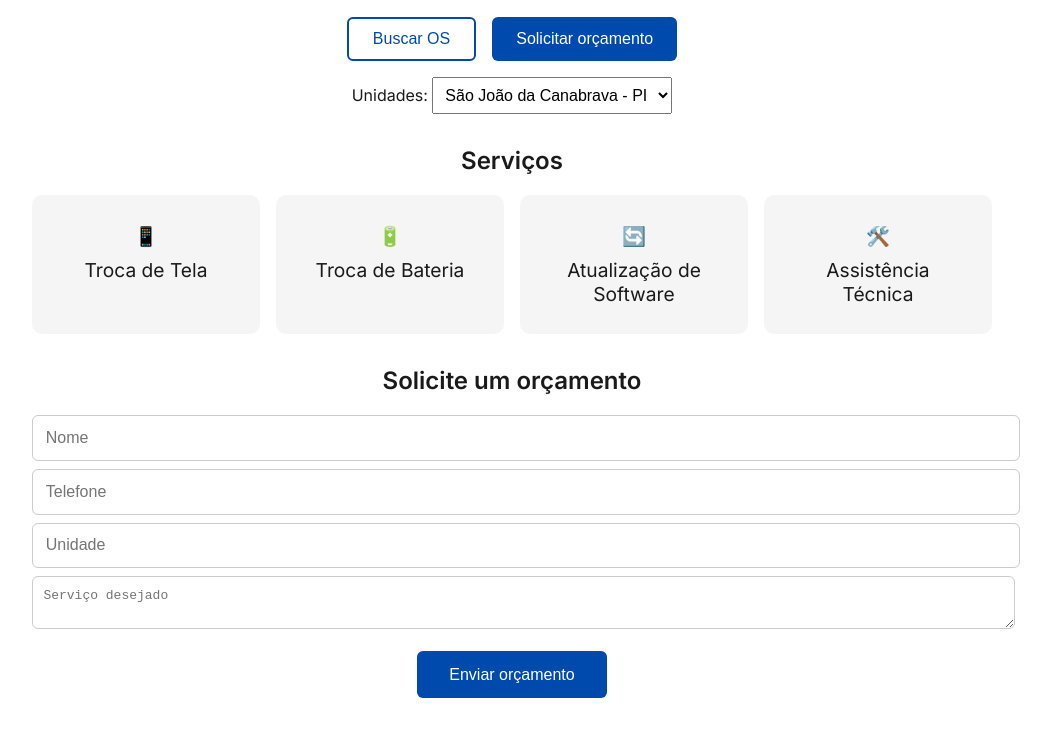
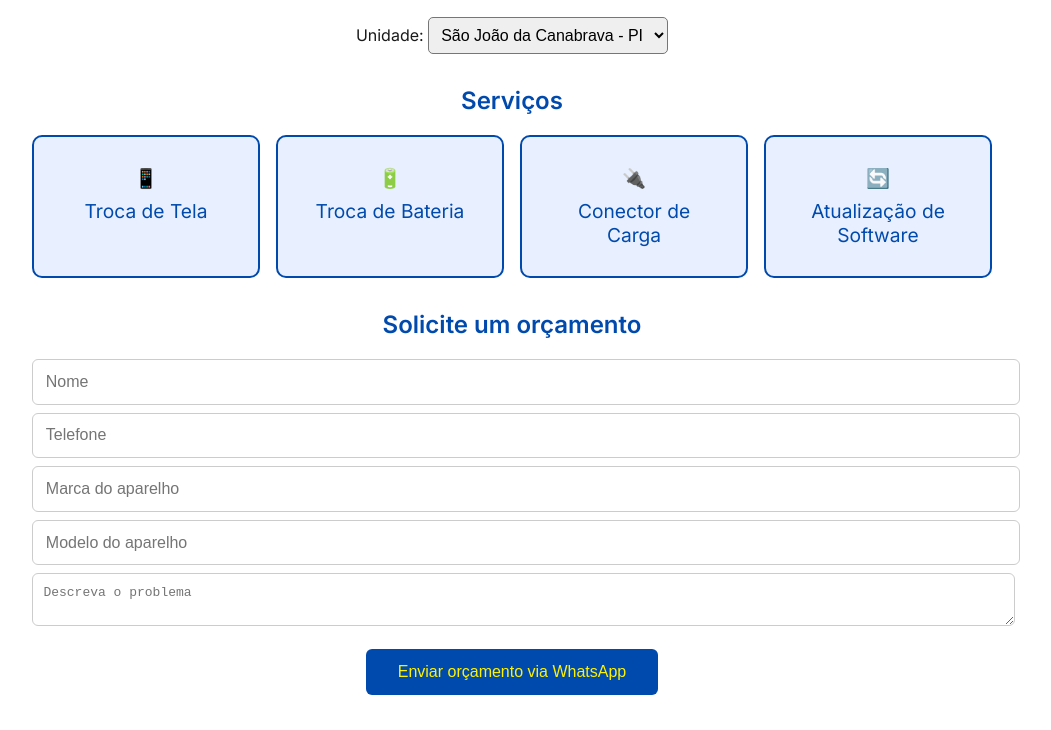
Before and after one commit to alanembracell/EMBRACELL-NOVO, a plain HTML site: page index.html in a window 1280 px wide. Shown: the part 251-981 px from the top of the page, without its empty margins (128-1179 px from the left). Drawn offline with Linux system fonts and the light colour scheme.

Commit message:
Add files via upload

```diff
--- a/index.html
+++ b/index.html
@@ -12,12 +12,8 @@
   <div class="container">
     <header>
       <img src="logo.png" alt="Embracell Company" class="logo" />
-      <div class="buttons">
-        <button class="secondary">Buscar OS</button>
-        <button class="primary">Solicitar orçamento</button>
-      </div>
       <div class="unidade">
-        <label>Unidades:</label>
+        <label>Unidade:</label>
         <select>
           <option selected>São João da Canabrava - PI</option>
           <option>Nova Unidade em breve...</option>
@@ -30,8 +26,8 @@
       <div class="cards">
         <div class="card">📱<span>Troca de Tela</span></div>
         <div class="card">🔋<span>Troca de Bateria</span></div>
+        <div class="card">🔌<span>Conector de Carga</span></div>
         <div class="card">🔄<span>Atualização de Software</span></div>
-        <div class="card">🛠️<span>Assistência Técnica</span></div>
       </div>
     </section>
 
@@ -40,9 +36,10 @@
       <form action="https://wa.me/5511931519489" method="get" target="_blank">
         <input type="text" placeholder="Nome" required />
         <input type="text" placeholder="Telefone" required />
-        <input type="text" placeholder="Unidade" required />
-        <textarea placeholder="Serviço desejado" required></textarea>
-        <button type="submit">Enviar orçamento</button>
+        <input type="text" placeholder="Marca do aparelho" required />
+        <input type="text" placeholder="Modelo do aparelho" required />
+        <textarea placeholder="Descreva o problema" required></textarea>
+        <button type="submit">Enviar orçamento via WhatsApp</button>
       </form>
     </section>
   </div>
--- a/style.css
+++ b/style.css
@@ -2,7 +2,7 @@
 body {
   margin: 0;
   font-family: 'Inter', sans-serif;
-  background: #fff;
+  background: #ffffff;
   color: #1a1a1a;
 }
 .container {
@@ -15,46 +15,27 @@ body {
   width: 200px;
   margin: 1em auto;
 }
-.buttons {
-  display: flex;
-  justify-content: center;
-  gap: 1em;
-  margin-bottom: 1em;
-}
-button {
-  padding: 0.7em 1.5em;
-  border: none;
-  font-size: 1em;
-  border-radius: 6px;
-  cursor: pointer;
-}
-.primary {
-  background-color: #004aad;
-  color: white;
-}
-.secondary {
-  background-color: white;
-  border: 2px solid #004aad;
-  color: #004aad;
-}
 .unidade {
   margin-bottom: 2em;
 }
 select {
   padding: 0.5em;
   font-size: 1em;
+  border-radius: 5px;
 }
 .servicos .cards {
   display: grid;
-  grid-template-columns: repeat(auto-fit, minmax(160px, 1fr));
+  grid-template-columns: repeat(auto-fit, minmax(180px, 1fr));
   gap: 1em;
   margin: 1em 0 2em;
 }
 .card {
-  background: #f5f5f5;
+  background: #e8f0ff;
   padding: 1.5em;
   border-radius: 10px;
   font-size: 1.2em;
+  color: #004aad;
+  border: 2px solid #004aad;
 }
 .card span {
   display: block;
@@ -73,9 +54,16 @@ select {
 .formulario button {
   margin-top: 1em;
   background: #004aad;
-  color: white;
+  color: #fff200;
   border: none;
   padding: 0.9em 2em;
   border-radius: 6px;
   font-size: 1em;
+  cursor: pointer;
 }
+.formulario button:hover {
+  opacity: 0.9;
+}
+h2 {
+  color: #004aad;
+}
```
